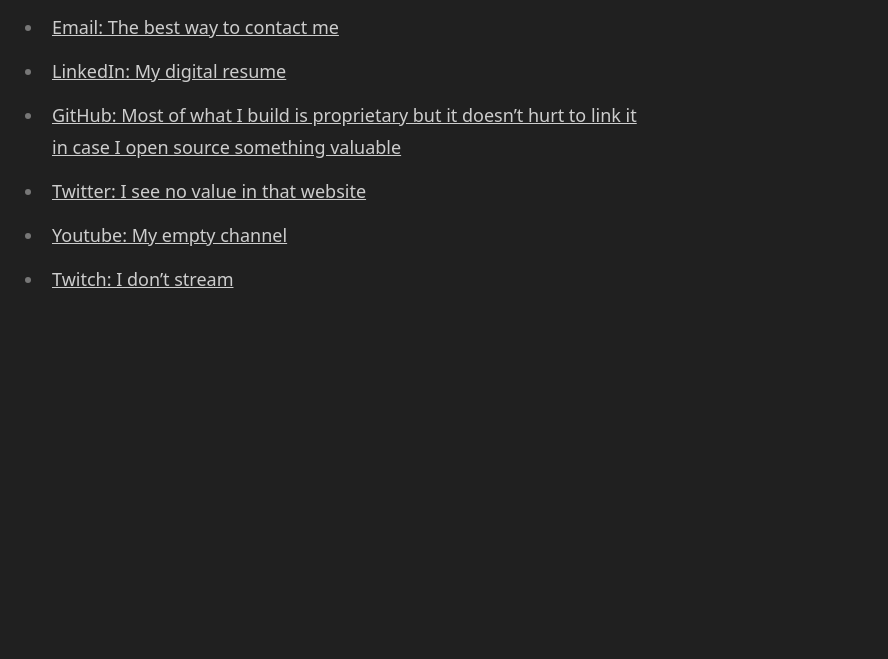
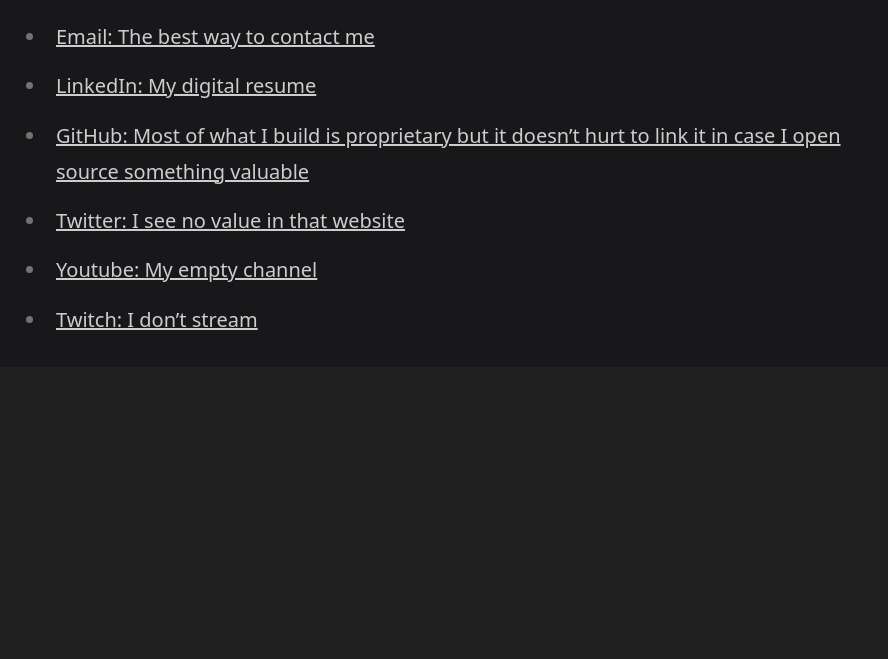
Before and after one commit to BahaaZidan/gebna.gg, an Astro site: page /whoami in a window 1280 px wide. Shown: the part 141-800 px from the top of the page, without its empty margins (0-888 px from the left). Built offline with nearby package versions, Linux system fonts and the light colour scheme; Astro itself is replaced by a stand-in of ours.

Commit message:
override a bunch of prose styles: articles are way more readable now + we can use shiki line highlighting

```diff
--- a/src/components/BaseHead.astro
+++ b/src/components/BaseHead.astro
@@ -1,4 +1,6 @@
 ---
+import "../styles/global.css";
+
 interface Props {
   title: string;
   description: string;
--- /dev/null
+++ b/src/styles/global.css
@@ -0,0 +1,137 @@
+:root {
+  color-scheme: dark;
+}
+
+h1 {
+  font-weight: 700;
+  font-size: 2.25rem;
+}
+
+h2 {
+  font-weight: 700;
+  font-size: 1.875rem;
+}
+
+h3 {
+  font-weight: 700;
+  font-size: 1.25rem;
+}
+
+h4 {
+  font-weight: 700;
+  font-size: 1rem;
+}
+
+h5 {
+  font-weight: 700;
+  font-size: 0.75rem;
+}
+
+h6 {
+  font-weight: 700;
+  font-size: 0.875rem;
+}
+
+body {
+  @apply bg-zinc-900 text-zinc-100;
+  -webkit-font-smoothing: antialiased;
+  -moz-osx-font-smoothing: grayscale;
+}
+
+h3 code {
+  @apply !text-lg md:!text-xl;
+}
+
+pre {
+  @apply rounded-lg !px-0;
+}
+
+code {
+  @apply text-sm !leading-loose md:text-base;
+}
+
+pre > code {
+  counter-reset: line;
+}
+
+code[data-theme*=" "],
+code[data-theme*=" "] span {
+  color: var(--shiki-light);
+  background-color: var(--shiki-light-bg);
+}
+
+@media (prefers-color-scheme: dark) {
+  code[data-theme*=" "],
+  code[data-theme*=" "] span {
+    color: var(--shiki-dark);
+    background-color: var(--shiki-dark-bg);
+  }
+}
+
+code[data-line-numbers] {
+  counter-reset: line;
+}
+
+code[data-line-numbers] > [data-line]::before {
+  counter-increment: line;
+  content: counter(line);
+  @apply mr-4 inline-block w-4 text-right text-gray-500;
+}
+
+.prose {
+  @apply max-w-[55rem] !leading-7 sm:text-lg sm:!leading-9 md:text-xl;
+}
+
+pre [data-line] {
+  @apply border-l-2 border-l-transparent px-4;
+}
+
+[data-highlighted-line] {
+  background: rgba(200, 200, 255, 0.1);
+  @apply border-l-blue-400;
+}
+
+[data-highlighted-chars] {
+  @apply rounded bg-zinc-600/50;
+  box-shadow: 0 0 0 4px rgb(82 82 91 / 0.5);
+}
+
+[data-chars-id] {
+  @apply border-b-2 p-1 shadow-none;
+}
+
+[data-chars-id] span {
+  @apply !text-inherit;
+}
+
+[data-chars-id="v"] {
+  @apply border-b-pink-600 bg-rose-800/50 font-bold !text-pink-300;
+}
+
+[data-chars-id="s"] {
+  @apply border-b-yellow-600 bg-yellow-800/50 font-bold !text-yellow-300;
+}
+
+[data-chars-id="i"] {
+  @apply border-b-purple-600 bg-purple-800/50 font-bold !text-purple-200;
+}
+
+[data-rehype-pretty-code-title] {
+  @apply rounded-t-lg bg-zinc-700 px-3 py-2 text-sm font-semibold text-zinc-200;
+}
+
+figcaption + pre {
+  @apply !rounded-t-none;
+}
+
+figure {
+  @apply mb-6 mt-1;
+}
+pre,
+code,
+figure {
+  @apply overflow-x-auto px-2 py-1;
+}
+p {
+  @apply text-xl;
+}
```
